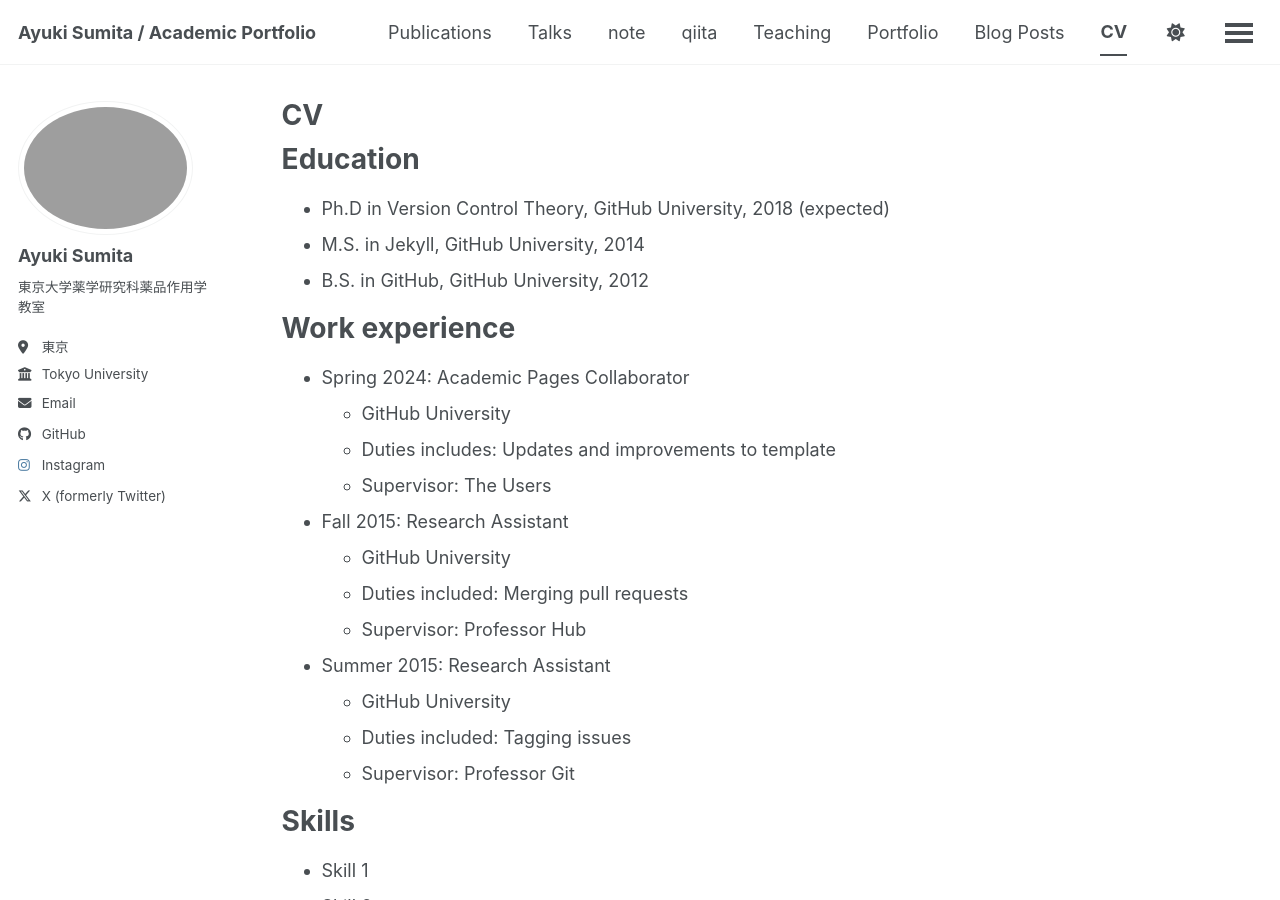
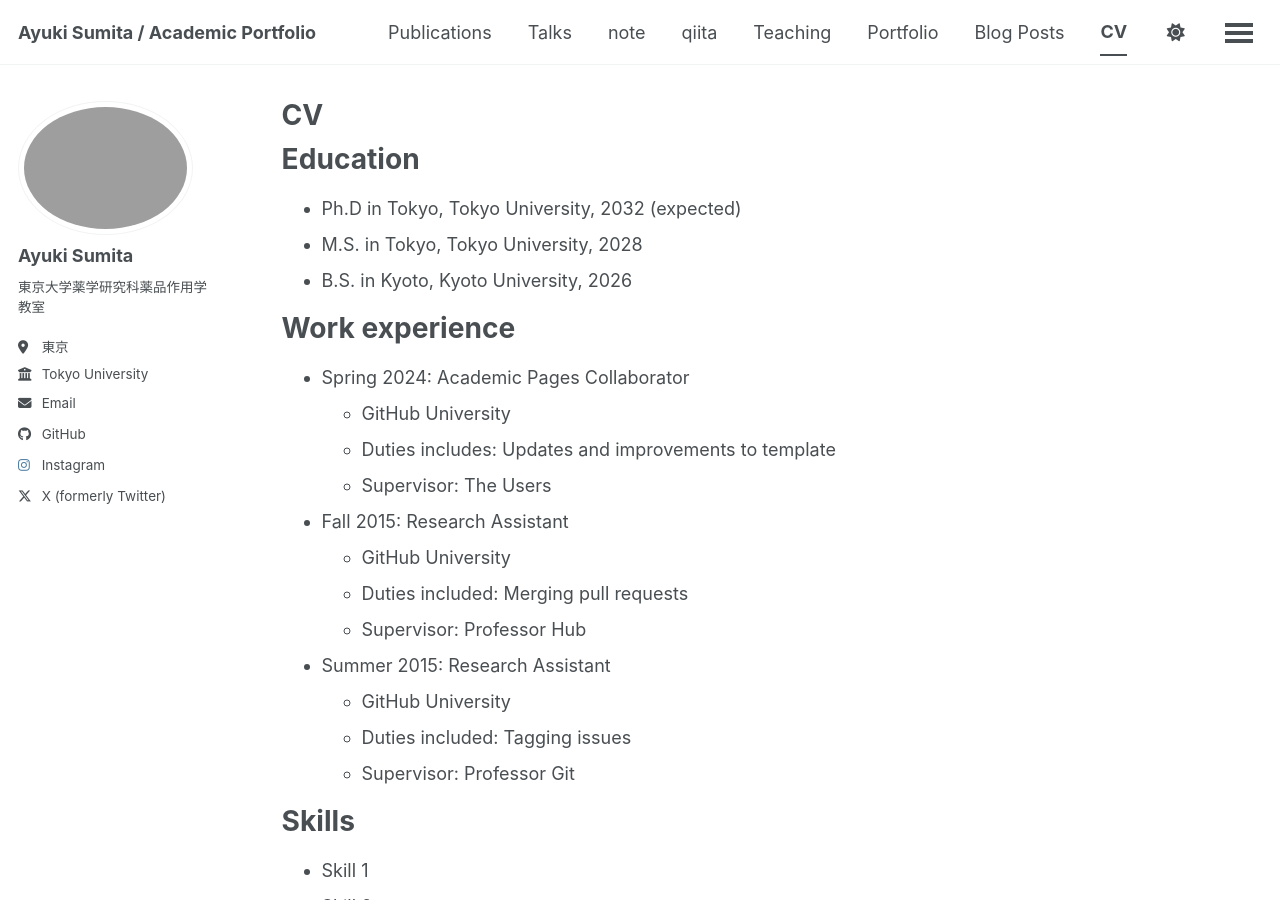
Before and after one commit to SumitaA3/SumitaA3.github.io, a Jekyll site: the page built from _pages/cv.md, in a window 1280 px wide and 900 px high. Built offline with Jekyll 4.4.1, drawn with Linux system fonts in a browser that asks for light colours; a script bundle is joined from its source files by our own code; library files that are not in the unit come from our copies.

Commit message:
Update education details in cv.md

```diff
--- a/_pages/cv.md
+++ b/_pages/cv.md
@@ -11,9 +11,9 @@ redirect_from:
 
 Education
 ======
-* Ph.D in Version Control Theory, GitHub University, 2018 (expected)
-* M.S. in Jekyll, GitHub University, 2014
-* B.S. in GitHub, GitHub University, 2012
+* Ph.D in Tokyo, Tokyo University, 2032 (expected)
+* M.S. in Tokyo, Tokyo University, 2028
+* B.S. in Kyoto, Kyoto University, 2026
 
 Work experience
 ======
```
